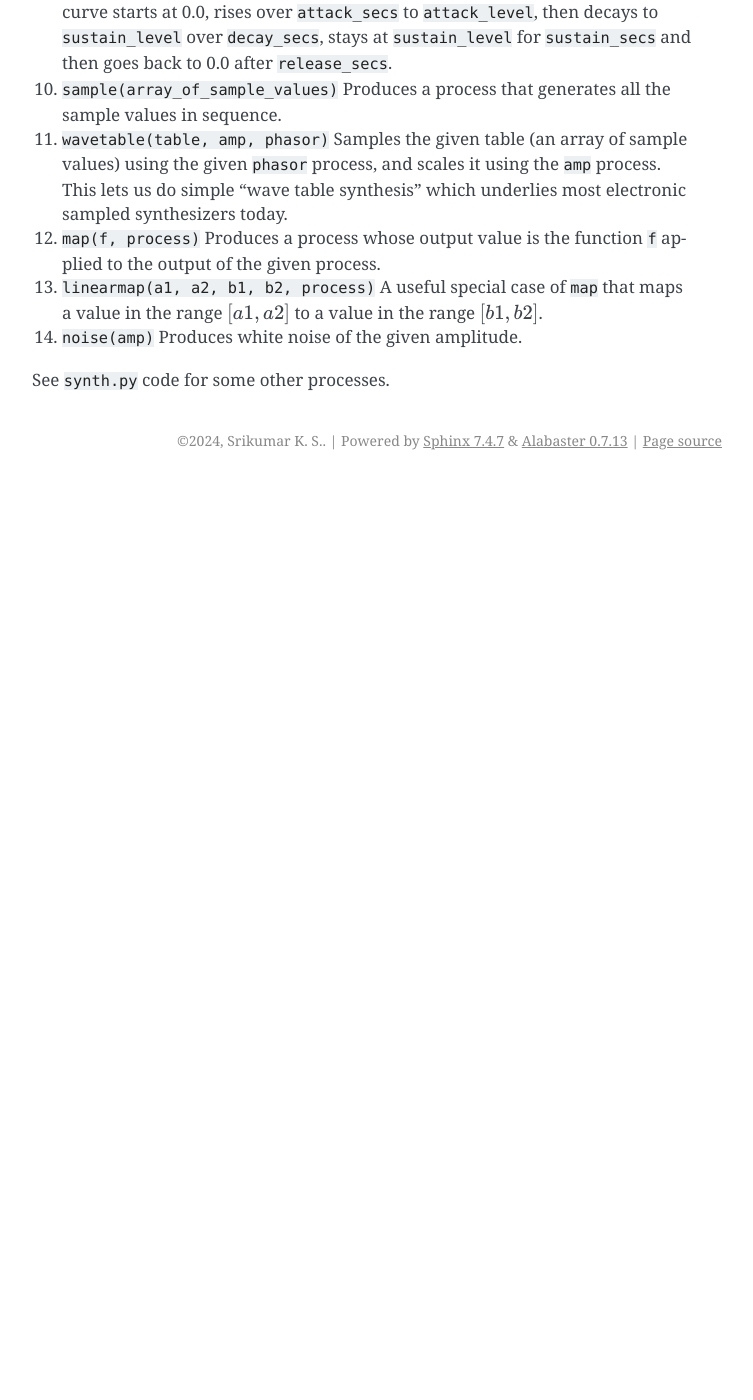
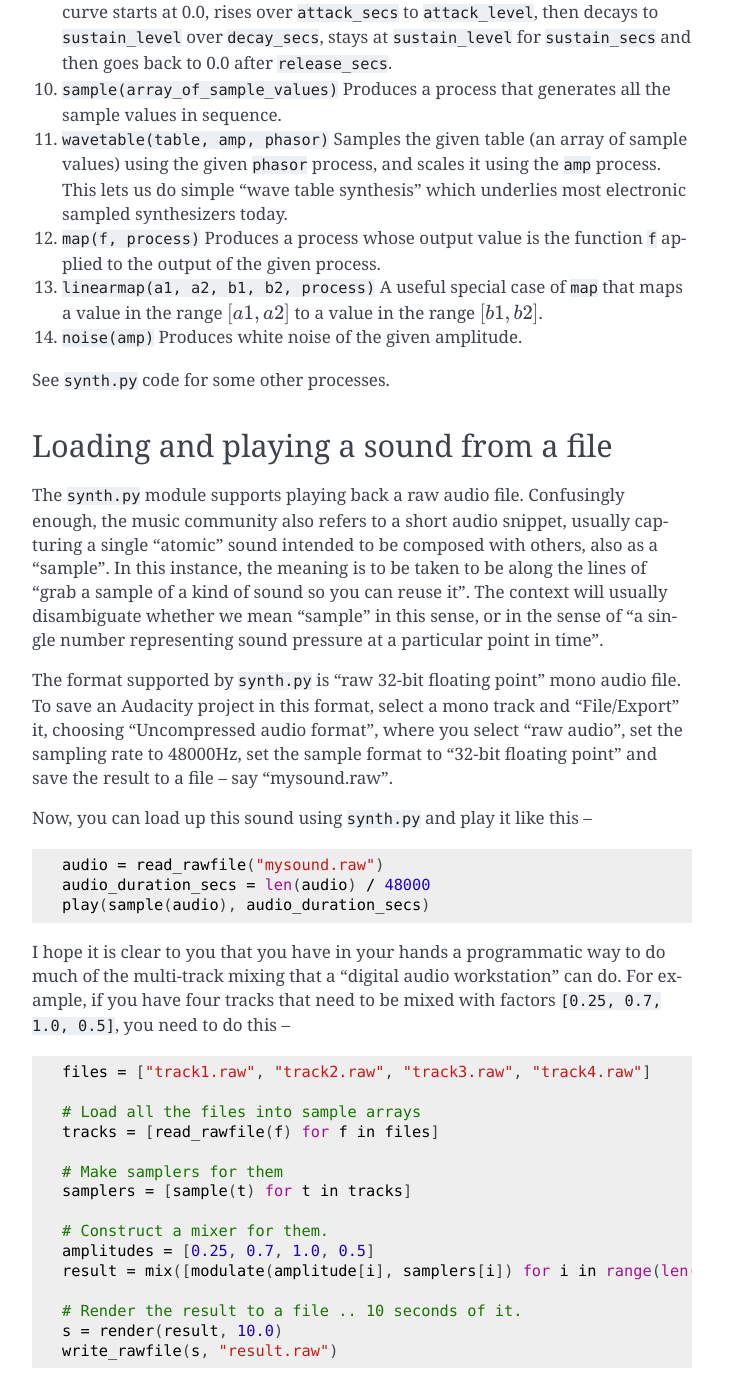
Before and after one commit to kreauniv/comparts431, a Sphinx documentation site: the page built from source/asynth.rst, in a window 1280 px wide and 1400 px high, scrolled down 8025 px. Shown: the whole window, without its empty margins (388-1141 px from the left). Built offline with Sphinx 7.4.7, drawn with Linux system fonts in a browser that asks for light colours; before the commit the page ends 8505 px from its top, so only the background shows below that; some of the changed text lies outside the part shown.

Commit message:
Loading and playing a file

```diff
--- a/source/asynth.rst
+++ b/source/asynth.rst
@@ -385,3 +385,51 @@ Some processes defined in ``synth.py``
 14. ``noise(amp)`` Produces white noise of the given amplitude.
 
 See ``synth.py`` code for some other processes.
+
+Loading and playing a sound from a file
+---------------------------------------
+
+The ``synth.py`` module supports playing back a raw audio file. Confusingly
+enough, the music community also refers to a short audio snippet, usually
+capturing a single "atomic" sound intended to be composed with others, also as
+a "sample". In this instance, the meaning is to be taken to be along the lines
+of "grab a sample of a kind of sound so you can reuse it". The context will usually
+disambiguate whether we mean "sample" in this sense, or in the sense of
+"a single number representing sound pressure at a particular point in time".
+
+The format supported by ``synth.py`` is "raw 32-bit floating point" mono audio
+file. To save an Audacity project in this format, select a mono track and
+"File/Export" it, choosing "Uncompressed audio format", where you select
+"raw audio", set the sampling rate to 48000Hz, set the sample format to
+"32-bit floating point" and save the result to a file -- say "mysound.raw".
+
+Now, you can load up this sound using ``synth.py`` and play it like this --
+
+.. code-block:: python
+
+    audio = read_rawfile("mysound.raw")
+    audio_duration_secs = len(audio) / 48000
+    play(sample(audio), audio_duration_secs)
+
+I hope it is clear to you that you have in your hands a programmatic way
+to do much of the multi-track mixing that a "digital audio workstation"
+can do. For example, if you have four tracks that need to be mixed with
+factors ``[0.25, 0.7, 1.0, 0.5]``, you need to do this --
+
+.. code-block:: python
+
+    files = ["track1.raw", "track2.raw", "track3.raw", "track4.raw"]
+
+    # Load all the files into sample arrays
+    tracks = [read_rawfile(f) for f in files]
+
+    # Make samplers for them
+    samplers = [sample(t) for t in tracks]
+
+    # Construct a mixer for them.
+    amplitudes = [0.25, 0.7, 1.0, 0.5]
+    result = mix([modulate(amplitude[i], samplers[i]) for i in range(len(samplers))])
+
+    # Render the result to a file .. 10 seconds of it.
+    s = render(result, 10.0)
+    write_rawfile(s, "result.raw")
```
